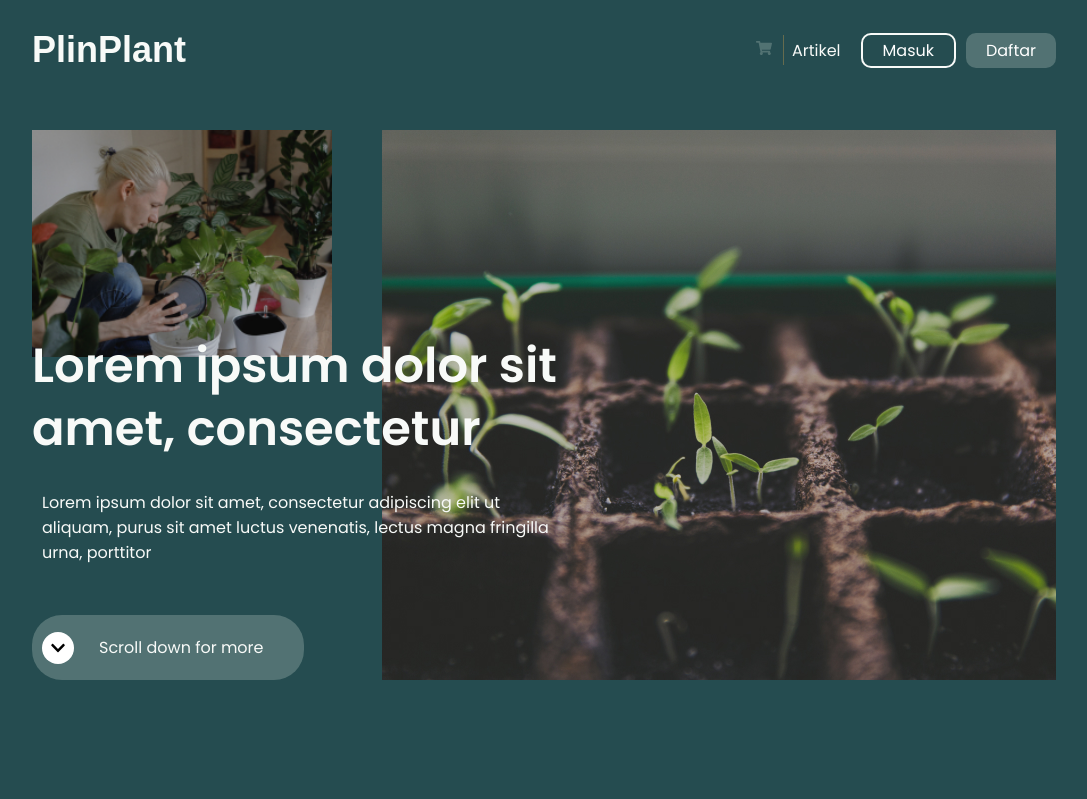
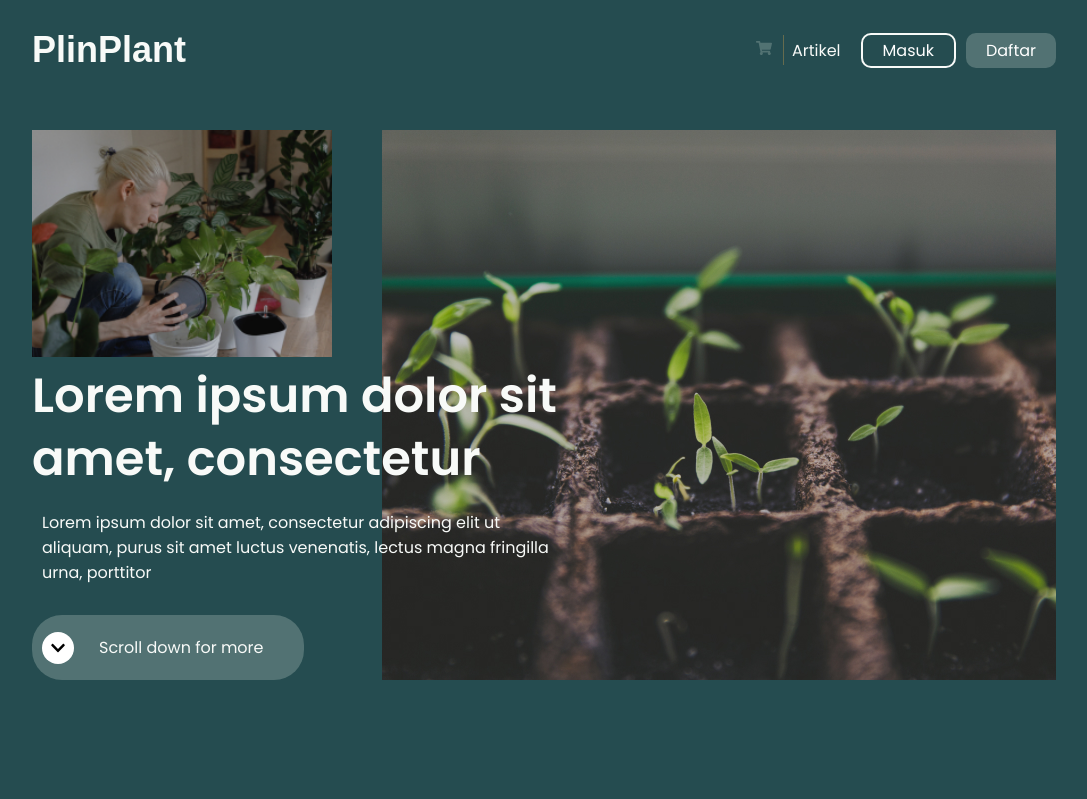
Before and after one commit to hanendyo/plinplant-clone, a React (Create React App) app: page / in a window 1280 px wide. Shown: the top 799 px of the page, without its empty margins (96-1183 px from the left). Built offline with nearby package versions, Linux system fonts and the light colour scheme; a web font is replaced by a local one.

Commit message:
fix header

```diff
--- a/src/fajariadi/components/Header/Header.elemen.js
+++ b/src/fajariadi/components/Header/Header.elemen.js
@@ -38,7 +38,7 @@ export const Typography = styled.div`
   bottom: 0;
 
   & > p {
-    margin: 20px 0 40px;
+    margin: 10px 0 20px;
   }
 
   & > h1 {
```
